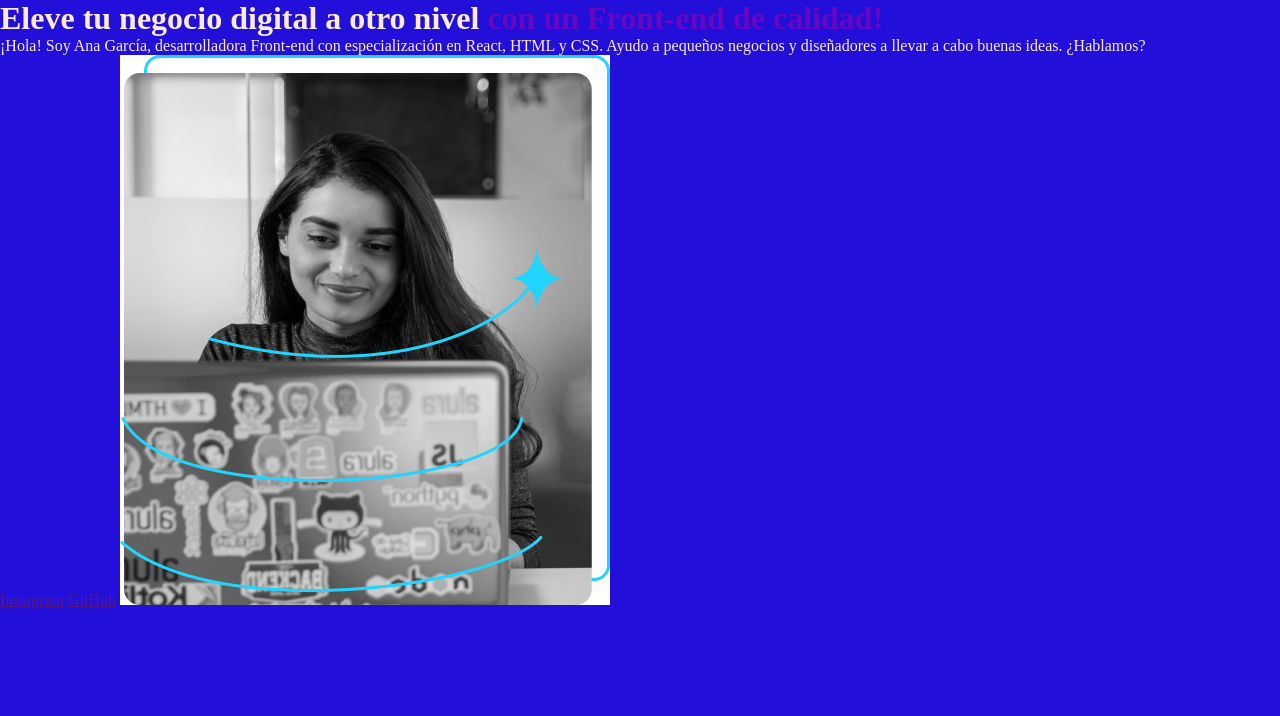
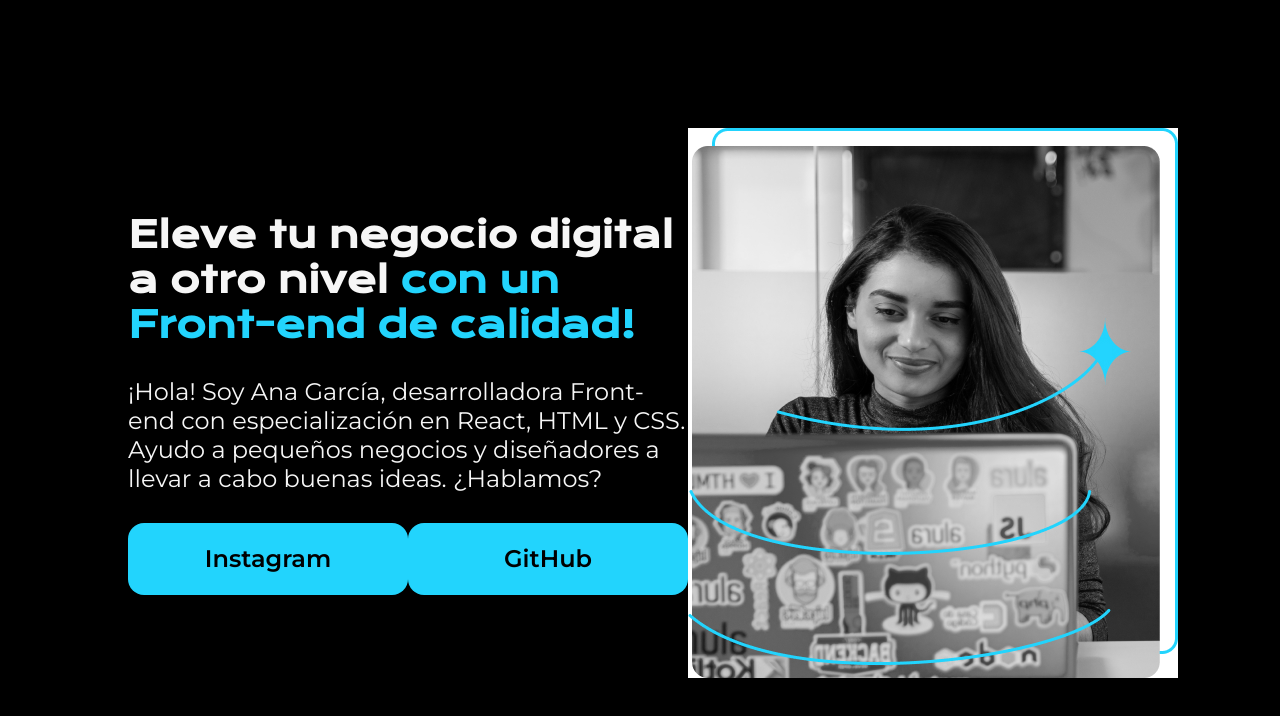
Before and after one commit to 1010David/PortfolioExerciseAluraOracle, a plain HTML site: page index.html in a window 1280 px wide. Drawn offline with nearby package versions, Linux system fonts and the light colour scheme.

Commit message:
Add files via upload

```diff
--- a/index.html
+++ b/index.html
@@ -1,23 +1,39 @@
 <!DOCTYPE html>
-<html lang="en">
+<html lang="es-mx">
 <head>
     <meta charset="UTF-8">
+    <meta http-equiv="X-UA-Compatible" content="IE=edge">
     <meta name="viewport" content="width=device-width, initial-scale=1.0">
-    <title>Portafolio Alura</title>
+    <title>Portafolio</title>
     <link rel="stylesheet" href="styles.css">
+
 </head>
 <body>
     <header></header>
-    <main>
-        <h1>
-            Eleve tu negocio digital a otro nivel <strong class="titulo-destaque"> con un Front-end de calidad!</strong>
-        </h1>
-        <p>¡Hola! Soy Ana García, desarrolladora Front-end con especialización en React,
-             HTML y CSS. Ayudo a pequeños negocios y diseñadores a llevar a cabo buenas ideas. ¿Hablamos?
-        </p>
-        <a href="">Instagram</a>
-        <a href="">GitHub</a>
-        <img src="imagem.jpg" alt="Imagen de Ana Garcia trabajando">
+    <main class="presentacion">
+
+        <section class="presentacion__contenido">
+
+            <h1 class="presentacion__contenido__titulo">
+                Eleve tu negocio digital a otro nivel
+                <strong class="titulo-destaque">con un Front-end de calidad!
+                </strong></h1>
+
+                <p class="presentacion__contenido__texto">¡Hola! Soy Ana García, desarrolladora Front-end con
+                    especialización en React, HTML y CSS. Ayudo a pequeños
+                    negocios y diseñadores a llevar a cabo buenas ideas.
+                    ¿Hablamos?
+
+                </p>
+
+                <div class="presentacion__enlaces">
+                <a class="presentacion__enlaces__link" href="https://instagram.com/">Instagram</a>
+                <a class="presentacion__enlaces__link" href="https://github.com/">GitHub</a>
+            </div>
+
+        </section>
+
+            <img src="Imagem.jpg" alt="Foto de Ana García desarrolando un proyecto">
     </main>
     <footer></footer>
 </body>
--- a/styles.css
+++ b/styles.css
@@ -1,14 +1,61 @@
+@import url('https://fonts.googleapis.com/css2?family=Krona+One&family=Montserrat:wght@400;600&display=swap');
+
 
 * {
     padding: 0;
-    margin: 0;
-}
-body {
-    background-color: rgb(35, 15, 218);
-    color: antiquewhite;
-    height: 100 vh;
+    margin:0;
 }
 
-.titulo-destaque{
-    color: rgb(103, 7, 194);
+body{
+    height: 100vh;
+    box-sizing: border-box;
+    background-color: #000000;
+    color: #F6F6F6;
 }
+
+
+.titulo-destaque {
+    color: #22D4FD; ;
+}
+
+.presentacion {
+    margin: 10% ;
+    display: flex;
+    align-items: center;
+    justify-content: space-between;
+}
+
+.presentacion__contenido{
+    width: 615px;
+    display: flex;
+    flex-direction: column;
+    gap: 30px;
+}
+
+.presentacion__contenido__titulo{
+    font-size: 36px;
+    font-family: 'Krona One', sans-serif;
+}
+
+.presentacion__contenido__texto{
+    font-size: 24px;
+    font-family: 'Montserrat', sans-serif;
+}
+
+.presentacion__enlaces{
+    display: flex;
+    justify-content: space-between;
+}
+
+.presentacion__enlaces__link{
+    background-color: #22D4FD;
+    width: 280px;
+    text-align: center;
+    border-radius: 16px;
+    font-size: 24px;
+    font-weight: 600;
+    padding: 21.5px 0;
+    text-decoration: none;
+    color: #000000;
+    font-family: 'Montserrat', sans-serif;
+}
```
